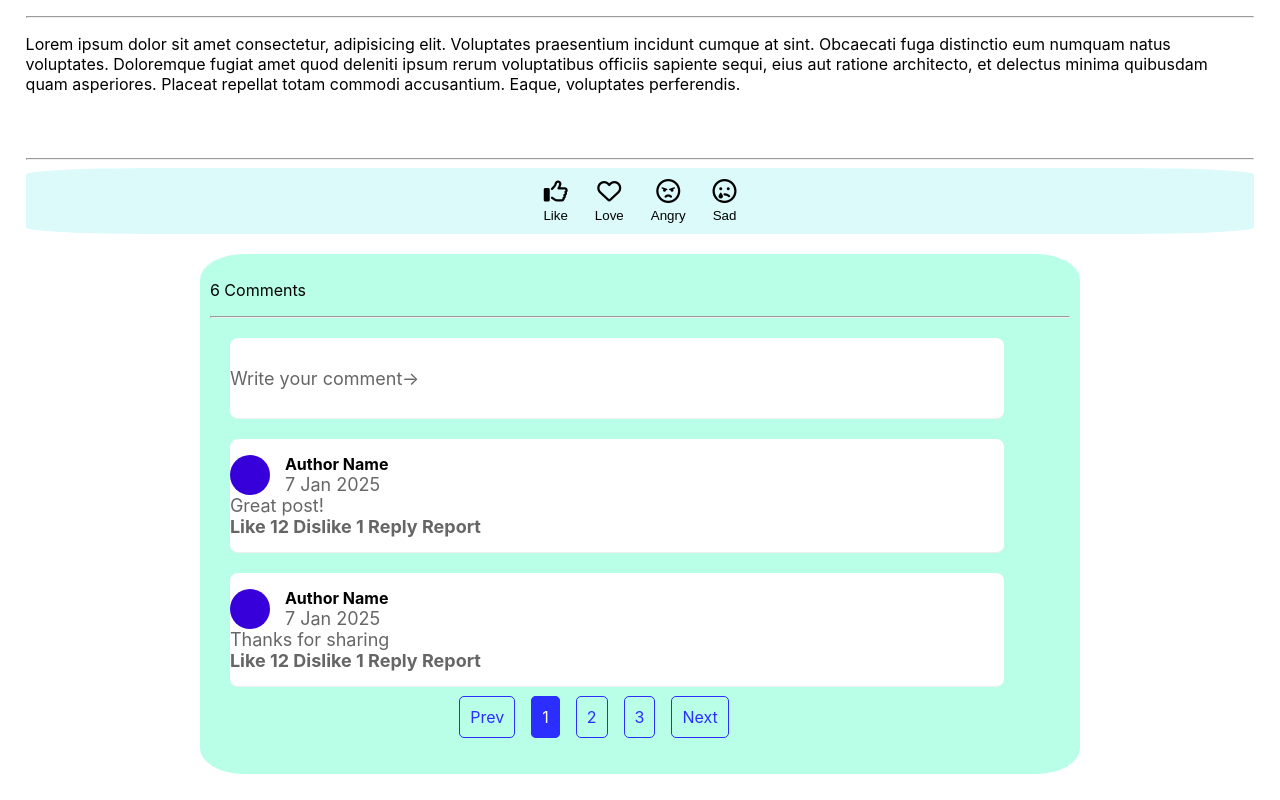
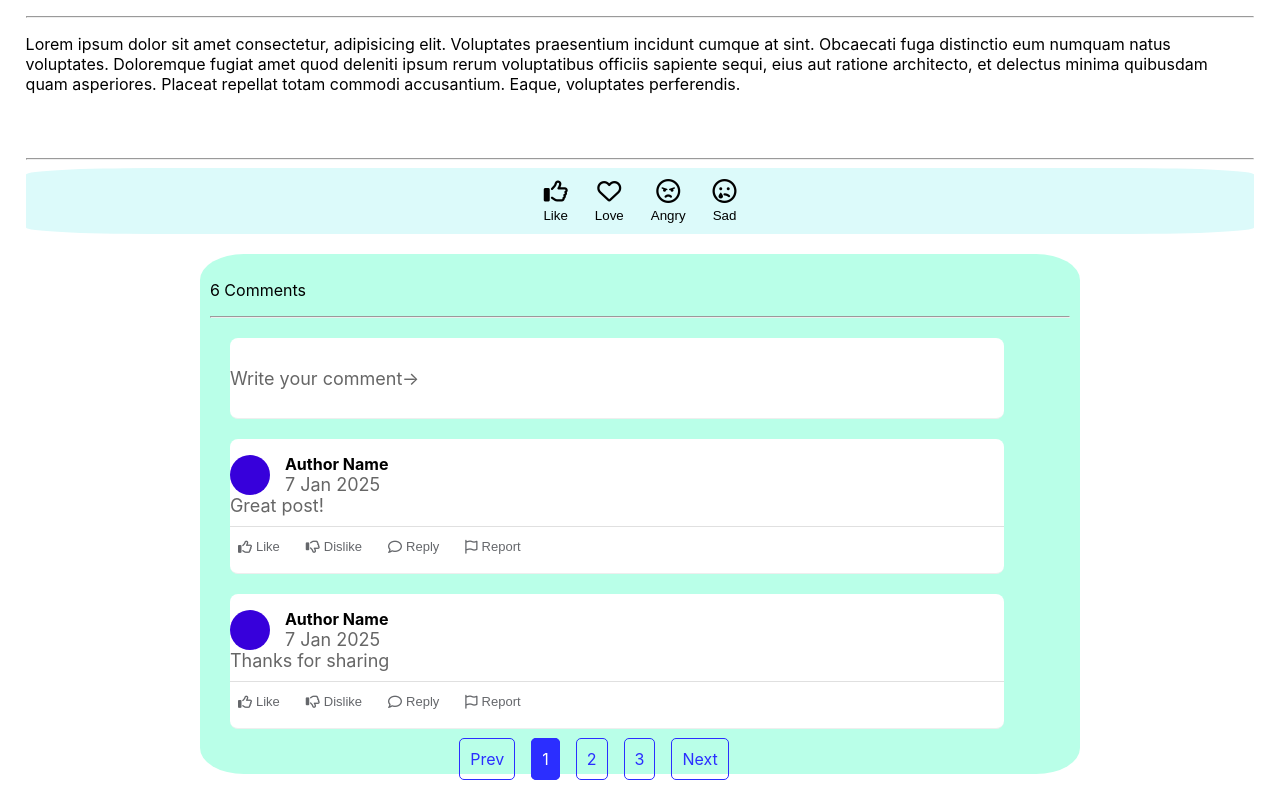
Before and after one commit to moonstruck2003/assignment-sd-lab-2200, a React (Create React App) app: page / in a window 1280 px wide. Shown: the part 415-1215 px from the top of the page. Built offline with nearby package versions, Linux system fonts and the light colour scheme.

Commit message:
Comment Reaction Button

```diff
--- a/src/css/home.module.css
+++ b/src/css/home.module.css
@@ -111,3 +111,35 @@
   font-size: 24px;
   margin-bottom: 5px;
 }
+
+
+.commentActions {
+  display: flex;
+  gap: 10px;
+  margin-top: 10px;
+  padding-top: 8px;
+  border-top: 1px solid #e0e0e0;
+}
+
+.commentButton {
+  display: flex;
+  align-items: center;
+  gap: 4px;
+  background: none;
+  border: none;
+  color: #65676b;
+  font-size: 13px;
+  cursor: pointer;
+  padding: 4px 8px;
+  border-radius: 4px;
+  transition: all 0.2s ease;
+}
+
+.commentButton:hover {
+  background-color: #f0f2f5;
+  color: #050505;
+}
+
+.commentButton i {
+  font-size: 14px;
+}
--- a/src/pages/home.js
+++ b/src/pages/home.js
@@ -28,7 +28,6 @@ const Home = () => {
     setActiveReaction(null);
   }
 };
-
 
   const [currentPage, setCurrentPage] = useState(0);
   const comments = [
@@ -118,7 +117,20 @@ const Home = () => {
               </div>
             </div>
             <p>{comment.text}</p>
-            <p><b>Like  12   Dislike  1   Reply  Report</b></p>
+              <div className={styles.commentActions}>
+              <button className={styles.commentButton}>
+                <i className="fa-regular fa-thumbs-up"></i> Like
+              </button>
+              <button className={styles.commentButton}>
+                <i className="fa-regular fa-thumbs-down"></i> Dislike
+              </button>
+              <button className={styles.commentButton}>
+                <i className="fa-regular fa-comment"></i> Reply
+              </button>
+              <button className={styles.commentButton}>
+                <i className="fa-regular fa-flag"></i> Report
+              </button>
+            </div>
           </div>
         ))}
 
```
